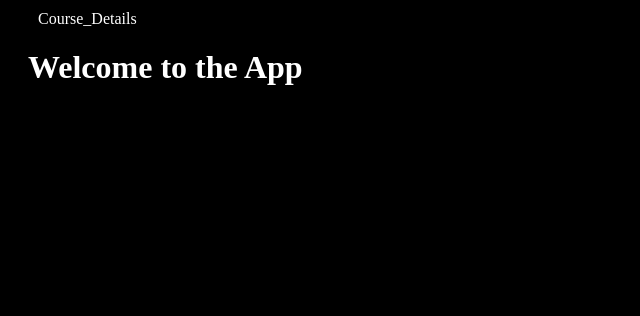
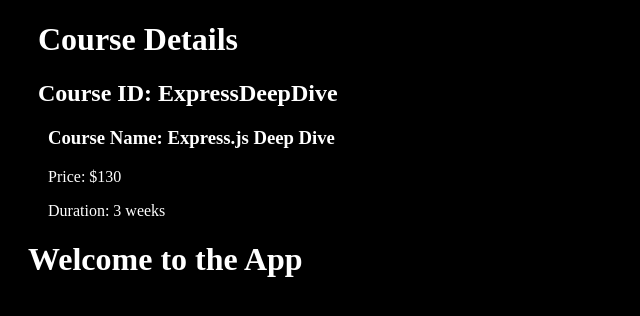
Before and after one commit to Shakhoyat/React-with-vite101, a React (Vite) app in the folder vite-project-101/: page /courses/ExpressDeepDive in a window 1280 px wide. Shown: the top 316 px of the page, without its empty margins (0-640 px from the left). Built offline with nearby package versions, Linux system fonts and the light colour scheme.

Commit message:
feat: implement course details display with dynamic routing

```diff
--- a/vite-project-101/src/pages/Course_Details.jsx
+++ b/vite-project-101/src/pages/Course_Details.jsx
@@ -1,8 +1,37 @@
-import React from 'react'
+import React, { use } from 'react'
+import { useParams } from 'react-router-dom';
+import { useEffect } from 'react';
 
 const Course_Details = () => {
+    const course_detail_array = [
+        { id: 'React101', name: 'React Basics', price: 100, duration: '3 weeks' },
+        { id: 'React201', name: 'Advanced React', price: 150, duration: '4 weeks' },
+        { id: 'ReactHooks', name: 'React Hooks', price: 120, duration: '2 weeks' },
+        { id: 'NodeFundamentals', name: 'Node.js Fundamentals', price: 110, duration: '3 weeks' },
+        { id: 'ExpressDeepDive', name: 'Express.js Deep Dive', price: 130, duration: '3 weeks' },
+        { id: 'TypeScriptEssentials', name: 'TypeScript Essentials', price: 140, duration: '2 weeks' },
+        { id: 'FullstackMERN', name: 'Fullstack MERN', price: 200, duration: '6 weeks' },
+        { id: 'FrontendJest', name: 'Frontend Testing with Jest', price: 90, duration: '2 weeks' }
+    ];
+    // console.log(useParams());
+    const { id } = useParams();
+    const courseDetail = course_detail_array.find(course => course.id === id);
+    console.log(courseDetail);
     return (
-        <div>Course_Details</div>
+        <div>
+            <h1>Course Details</h1>
+            <h2>Course ID: {id}</h2>
+            {courseDetail ? (
+                <div>
+                    <h3>Course Name: {courseDetail.name}</h3>
+                    <p>Price: ${courseDetail.price}</p>
+                    <p>Duration: {courseDetail.duration}</p>
+                </div>
+            ) : (
+                <p>No course found with the ID: {id}</p>
+            )}
+            {/* You can fetch and display more details about the course using the id */}
+        </div>
     )
 }
 
```
